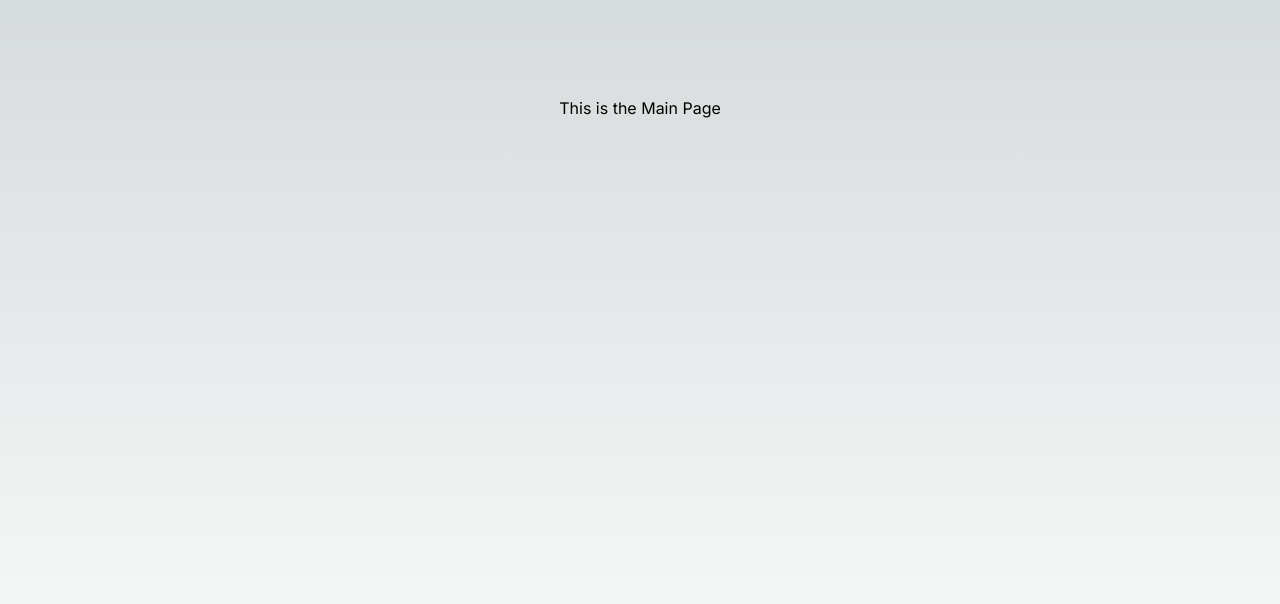
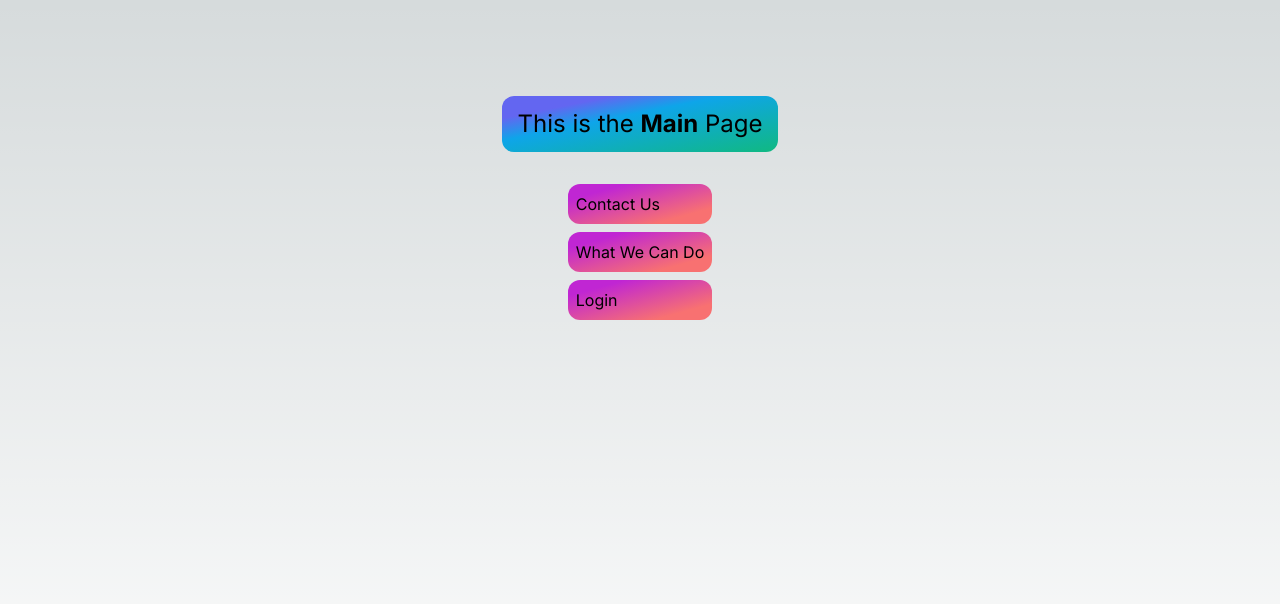
Before and after one commit to Uplix/Scholarly-Website, a Next.js app: page / in a window 1280 px wide. Shown: the top 604 px of the page. Built offline with nearby package versions, Linux system fonts and the light colour scheme.

Commit message:
Random pages

```diff
--- /dev/null
+++ b/app/about/page.tsx
@@ -0,0 +1,12 @@
+import Link from 'next/link'
+
+export default function Home() {
+    return (
+        <main className='flex min-h-screen flex-col items-center space-y-8 p-24'>
+            <h1 className='bg-gradient-to-br from-indigo-500 from-20% via-sky-500 via-40% to-emerald-500 text-2xl px-4 py-3 rounded-xl'>This is the <strong>About</strong> Page</h1>
+            <p className='max-w-4xl'>
+                Lorem ipsum dolor sit amet, consectetur adipiscing elit. Curabitur et velit nibh. Maecenas in felis nulla. Maecenas augue odio, convallis sed cursus nec, pulvinar et mi. Integer id feugiat dolor. Nulla gravida lectus ut lacus mattis rutrum. Etiam eu porttitor mi, non interdum libero. Sed molestie condimentum neque, at varius ante euismod non. Cras venenatis est ac risus cursus, et ornare est scelerisque. Aenean fermentum erat quis lacus vestibulum aliquet. Vivamus ac nisi finibus, congue odio sit amet, fermentum neque. Nullam eu est in ante tristique aliquam sed in risus. Ut laoreet eleifend lectus. Curabitur quis mi at orci rhoncus efficitur. Mauris dignissim eget erat nec lobortis. Aenean id tincidunt sapien. Morbi dictum semper ante, at sagittis risus dignissim eget.
+            </p>
+        </main>
+    )
+}
--- /dev/null
+++ b/app/contact/page.tsx
@@ -0,0 +1,12 @@
+import Link from 'next/link'
+
+export default function Home() {
+    return (
+        <main className='flex min-h-screen flex-col items-center space-y-8 p-24'>
+            <h1 className='bg-gradient-to-br from-indigo-500 from-20% via-sky-500 via-40% to-emerald-500 text-2xl px-4 py-3 rounded-xl'>This is the <strong>Contact Us</strong> Page</h1>
+            <p className='max-w-4xl'>
+                Lorem ipsum dolor sit amet, consectetur adipiscing elit. Curabitur et velit nibh. Maecenas in felis nulla. Maecenas augue odio, convallis sed cursus nec, pulvinar et mi. Integer id feugiat dolor. Nulla gravida lectus ut lacus mattis rutrum. Etiam eu porttitor mi, non interdum libero. Sed molestie condimentum neque, at varius ante euismod non. Cras venenatis est ac risus cursus, et ornare est scelerisque. Aenean fermentum erat quis lacus vestibulum aliquet. Vivamus ac nisi finibus, congue odio sit amet, fermentum neque. Nullam eu est in ante tristique aliquam sed in risus. Ut laoreet eleifend lectus. Curabitur quis mi at orci rhoncus efficitur. Mauris dignissim eget erat nec lobortis. Aenean id tincidunt sapien. Morbi dictum semper ante, at sagittis risus dignissim eget.
+            </p>
+        </main>
+    )
+}
--- /dev/null
+++ b/app/login/page.tsx
@@ -0,0 +1,17 @@
+import Link from 'next/link'
+
+export default function Home() {
+    return (
+        <main className='flex min-h-screen flex-col items-center space-y-8 p-24'>
+            <h1 className='bg-gradient-to-br from-indigo-500 from-20% via-sky-500 via-40% to-emerald-500 text-2xl px-4 py-3 rounded-xl'>This is the <strong>Main</strong> Page</h1>
+            <div className='flex flex-col space-y-2'>
+                <Link href={"/loggedin/student"}>
+                    <h2 className='bg-gradient-to-br from-fuchsia-600 from-20% to-red-400 to-80% text-md p-2 rounded-xl hover:p-4 hover:text-xl transition-all'>Go to Student View</h2>
+                </Link>
+                <Link href={"/loggedin/staff"}>
+                    <h2 className='bg-gradient-to-br from-fuchsia-600 from-20% to-red-400 to-80% text-md p-2 rounded-xl hover:p-4 hover:text-xl transition-all'>Go to Staff View</h2>
+                </Link>
+            </div>
+        </main>
+    )
+}
--- a/app/page.tsx
+++ b/app/page.tsx
@@ -1,9 +1,22 @@
-import Image from 'next/image'
+import Link from 'next/link'
 
 export default function Home() {
     return (
-        <main className='flex min-h-screen flex-col items-center justify-between p-24'>
-            <h1 className=''>This is the Main Page</h1>
+        <main className='flex min-h-screen flex-col items-center space-y-8 p-24'>
+            <Link href={"/"}>
+                <h1 className='bg-gradient-to-br from-indigo-500 from-20% via-sky-500 via-40% to-emerald-500 text-2xl px-4 py-3 rounded-xl'>This is the <strong>Main</strong> Page</h1>
+            </Link>
+            <div className='flex flex-col space-y-2'>
+                <Link href={"/contact"}>
+                    <h2 className='bg-gradient-to-br from-fuchsia-600 from-20% to-red-400 to-80% text-md p-2 rounded-xl hover:p-4 hover:text-xl transition-all'>Contact Us</h2>
+                </Link>
+                <Link href={"/about"}>
+                    <h2 className='bg-gradient-to-br from-fuchsia-600 from-20% to-red-400 to-80% text-md p-2 rounded-xl hover:p-4 hover:text-xl transition-all'>What We Can Do</h2>
+                </Link>
+                <Link href={"/login"}>
+                    <h2 className='bg-gradient-to-br from-fuchsia-600 from-20% to-red-400 to-80% text-md p-2 rounded-xl hover:p-4 hover:text-xl transition-all'>Login</h2>
+                </Link>
+            </div>
         </main>
     )
 }
```
